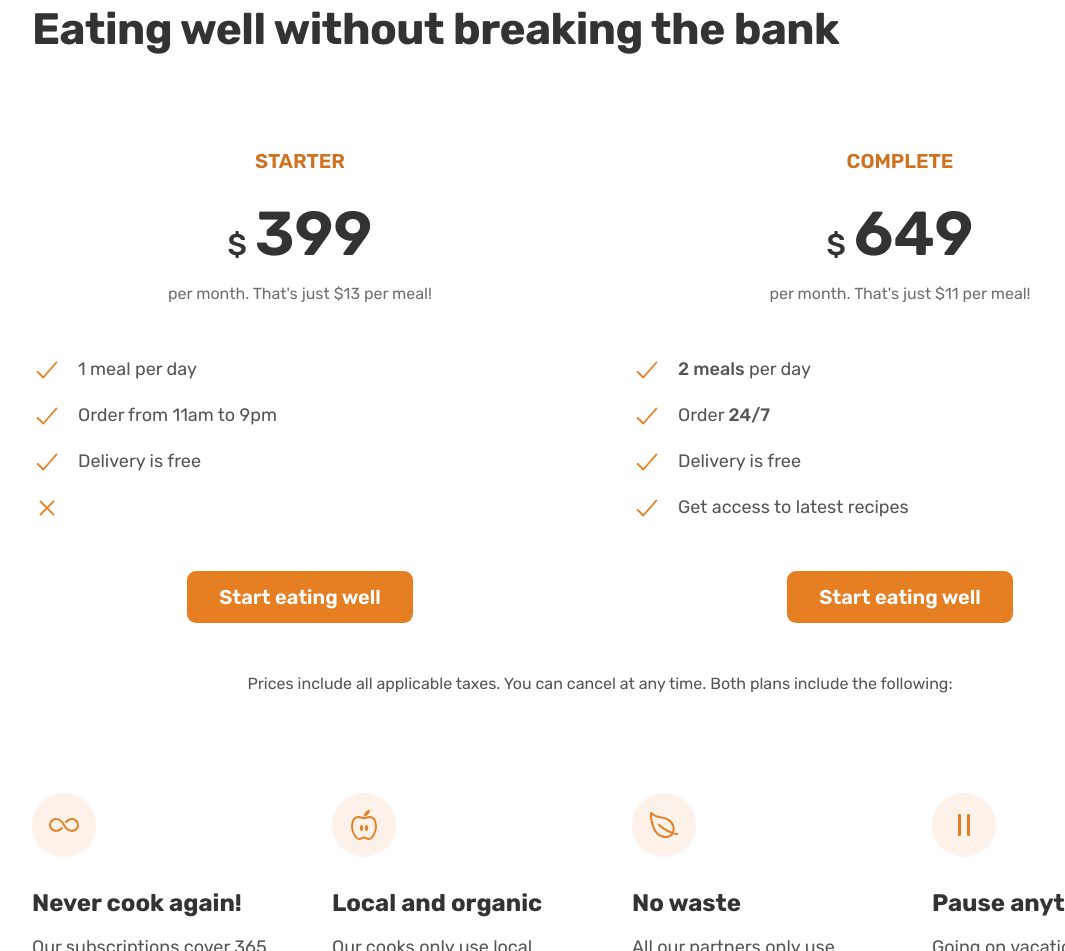
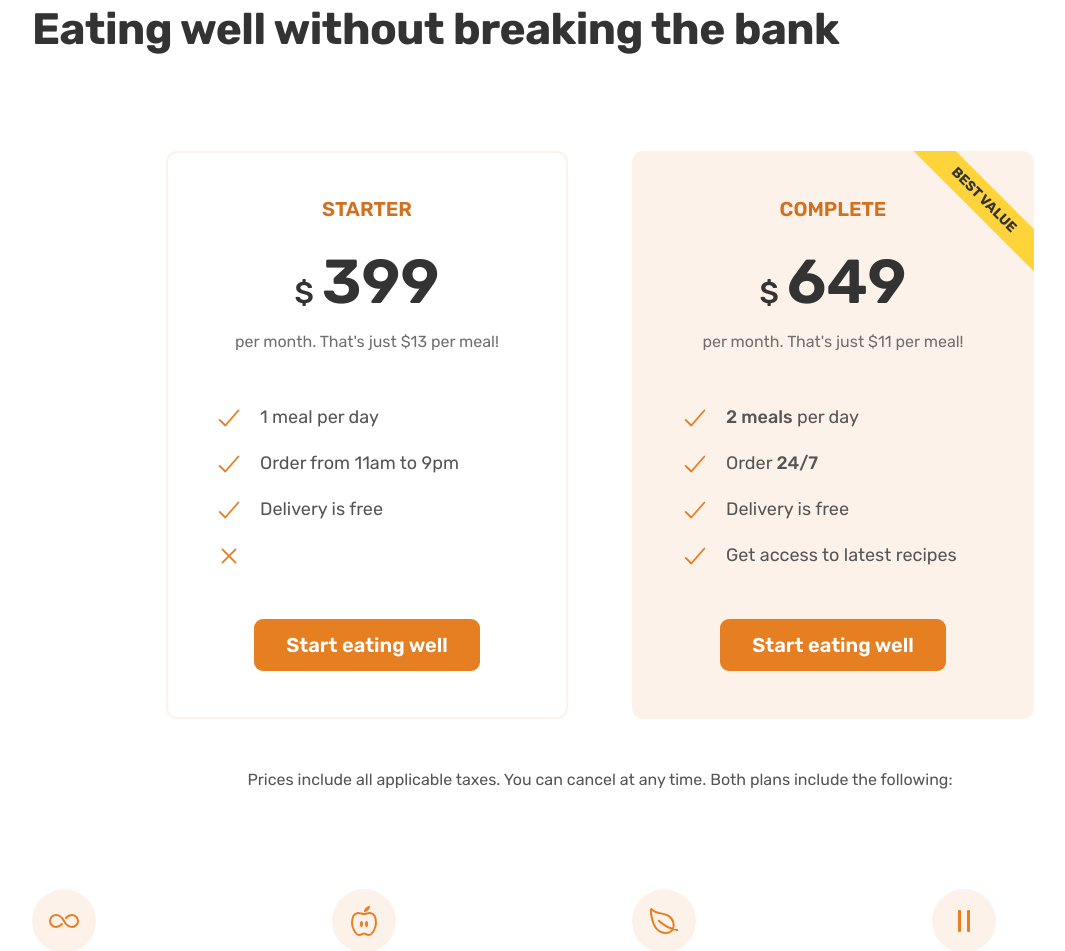
Before and after one commit to HanifaTavassoli/Omnifood, a plain HTML site: page index.html in a window 1280 px wide. Shown: the part 5357-6308 px from the top of the page, without its empty margins (40-1105 px from the left). Drawn offline with nearby package versions, Linux system fonts and the light colour scheme.

Commit message:
some changes on css style file

```diff
--- a/css/style.css
+++ b/css/style.css
@@ -384,26 +384,26 @@
   padding: 9.6rem 0;
 }
 
-.princing-plan {
+.pricing-plan {
   border-radius: 11px;
 
   width: 75%;
 }
 
-.princing-plan--starter {
+.pricing-plan--starter {
   justify-self: end;
   border: 2px solid #fdf2e9;
   padding: 4.6rem;
 }
 
-.princing-plan--complete {
+.pricing-plan--complete {
   background-color: #fdf2e9;
   padding: 4.8rem;
   position: relative;
   overflow: hidden;
 }
 
-.princing-plan--complete::after {
+.pricing-plan--complete::after {
   content: "Best value";
   position: absolute;
   top: 6%;
```
